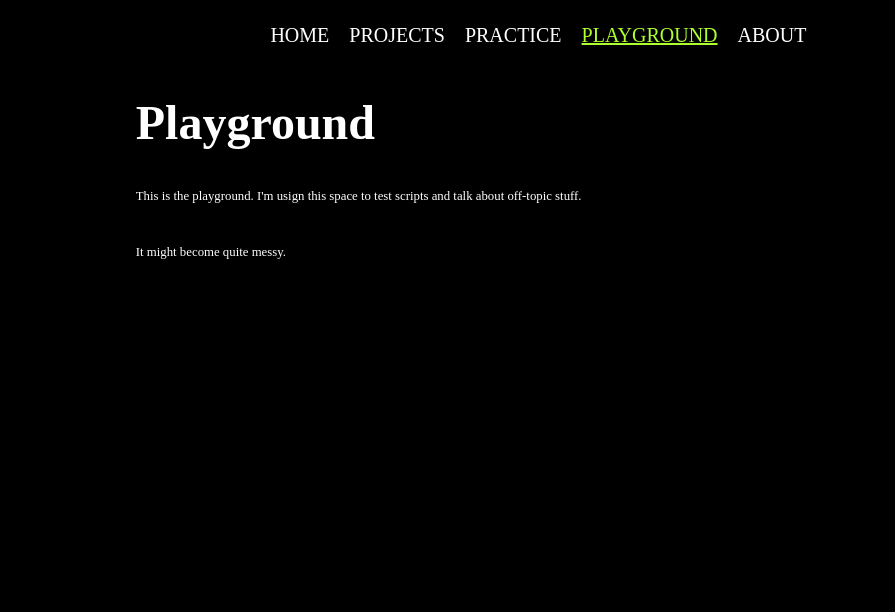
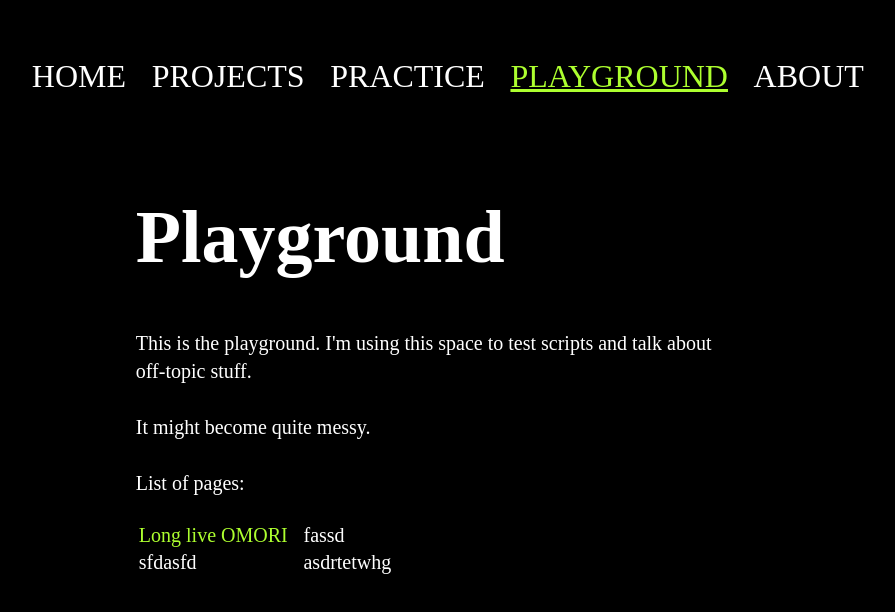
Before and after one commit to iacopoturano/site, a plain HTML site: page playground.html in a window 1280 px wide. Shown: the whole page, without its empty margins (205-1100 px from the left). Drawn offline with Linux system fonts and the light colour scheme.

Commit message:
Fixed many UI problems. Added Long live OMORI page.
Co-authored-by: Paolo Bettelini <paolobettelini@users.noreply.github.com>

```diff
--- a/playground.html
+++ b/playground.html
@@ -20,10 +20,27 @@
 
 <h1 class = "title">Playground</h1>
 <p class = "text">
-    This is the playground. I'm usign this space to test scripts and talk about off-topic stuff. <br>
+    This is the playground. I'm using this space to test scripts and talk about off-topic stuff. <br>
     <br>
-    It might become quite messy.
+    It might become quite messy. <br>
+    <br>
+    List of pages: <br>
 </p>
+
+<table id = "table">
+    <tr>
+        <th></th>
+        <th></th>
+    </tr>
+    <tr>
+        <td><a href="Playground/Pages/longliveomori.html" class = "hyperlink">Long live OMORI</a></td>
+        <td>fassd</td>
+    </tr>
+    <tr>
+        <td>sfdasfd</td>
+        <td>asdrtetwhg</td>
+    </tr>
+</table>
 
 </body>
 </html>
--- a/style/index.css
+++ b/style/index.css
@@ -6,9 +6,7 @@ body {
 .title {
     color: black;
 
-    font-size: 6vh;
-
-    /*font-size: 74px;*/
+    font-size: 74px;
 
     margin-left: 26vw;
     margin-right: 26vw;
@@ -22,9 +20,7 @@ body {
 .subtitle {
     color: black;
 
-    font-size: 4.5vh;
-
-    /*font-size: 55px;*/
+    font-size: 55px;
 
     margin-left: 26vw;
 
@@ -37,9 +33,7 @@ body {
 .subtitle2 {
     color: black;
 
-    font-size: 3vh;
-
-    /*font-size: 40px;*/
+    font-size: 40px;
 
     margin-left: 26vw;
 
@@ -52,9 +46,7 @@ body {
 .text {
     color: black;
 
-    font-size: 1vw;
-
-    /*font-size: 20px;*/
+    font-size: 20px;
 
     margin-left: 26vw;
     margin-right: 26vw;
--- a/style/nav.css
+++ b/style/nav.css
@@ -13,21 +13,21 @@ nav {
     width: 100%;
     display: flex;
     justify-content: center;
+    margin-bottom: 5px;
 }
 
 nav ul {
   list-style-type: none;
-  margin-left: 10px;
+  margin: 50px 10px 50px 10px;
   padding: 0;
   display: flex;
-  justify-content: space-between;
-  width: 30%;
+  justify-content: center;
+  width: 50%;
 }
 
 nav ul li {
-    font-size: 2.5vh;
-    /*font-size: 32px;*/
-    margin-left: 20px;
+    font-size: 32px;
+    margin-left: 2vw;
     display: inline;
     flex: 1;
     text-align: center;
--- a/style/playground.css
+++ b/style/playground.css
@@ -5,9 +5,8 @@ body {
 /*Page Title Style*/
 .title {
     color: white;
-    font-size: 6vh;
 
-    /*font-size: 74px;*/
+    font-size: 74px;
 
     margin-left: 26vw;
     margin-right: 26vw;
@@ -20,9 +19,8 @@ body {
 /*Page Subtitle Style*/
 .subtitle {
     color: white;
-    font-size: 4.5vh;
 
-    /*font-size: 55px;*/
+    font-size: 55px;
 
     margin-left: 26vw;
 
@@ -34,9 +32,8 @@ body {
 /*Page Subtitle2 Style*/
 .subtitle2 {
     color: white;
-    font-size: 3vh;
 
-    /*font-size: 40px;*/
+    font-size: 40px;
 
     margin-left: 26vw;
 
@@ -48,9 +45,8 @@ body {
 /*Plain Text*/
 .text {
     color: white;
-    font-size: 1vw;
 
-    /*font-size: 20px;*/
+    font-size: 20px;
 
     margin-left: 26vw;
     margin-right: 26vw;
@@ -64,7 +60,7 @@ body {
 }
 
 .hyperlink {
-    color: green;
+    color: greenyellow;
     text-decoration: none;
 }
 
@@ -88,22 +84,34 @@ nav {
     width: 100%;
     display: flex;
     justify-content: center;
+    margin-bottom: 5px;
 }
 
 nav ul {
   list-style-type: none;
-  margin-left: 10px;
+  margin: 50px 10px 50px 10px;
   padding: 0;
   display: flex;
-  justify-content: space-between;
-  width: 30%;
+  justify-content: center;
+  width: 50%;
 }
 
 nav ul li {
-    font-size: 2.5vh;
-    /*font-size: 32px;*/
-    margin-left: 20px;
+    font-size: 32px;
+    margin-left: 2vw;
     display: inline;
     flex: 1;
-    text-align: center
+    text-align: center;
 }
+
+#table {
+    color: white;
+
+    margin-left: 26vw;
+    margin-right: 26vw;
+}
+
+#table th, td {
+    padding-right: 1vw;
+    font-size: 20px;
+}
```
Also changed, not shown: Playground/Pages/longliveomori.html (+26 -0 lines), about.html (+0 -2 lines).
